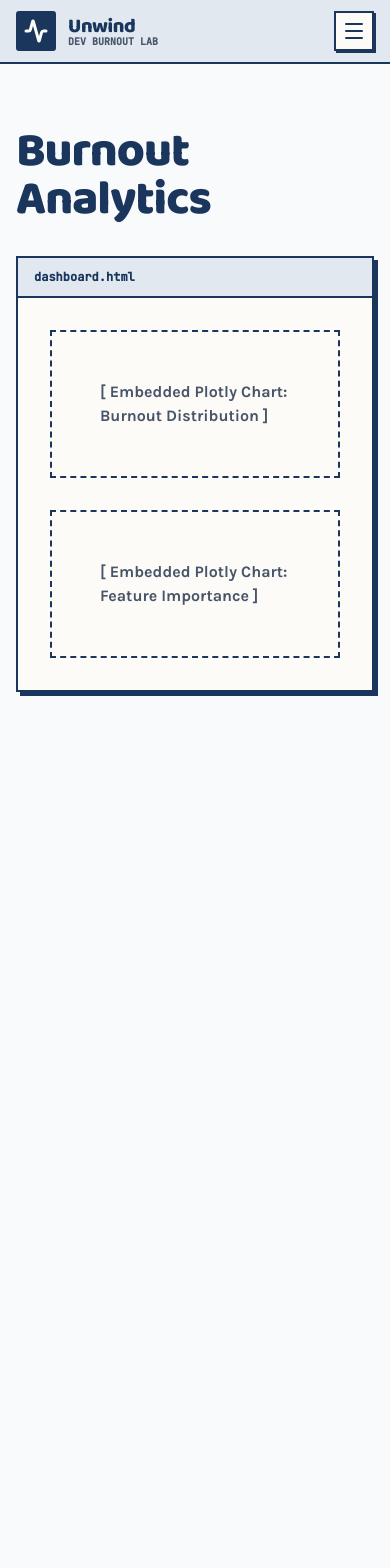
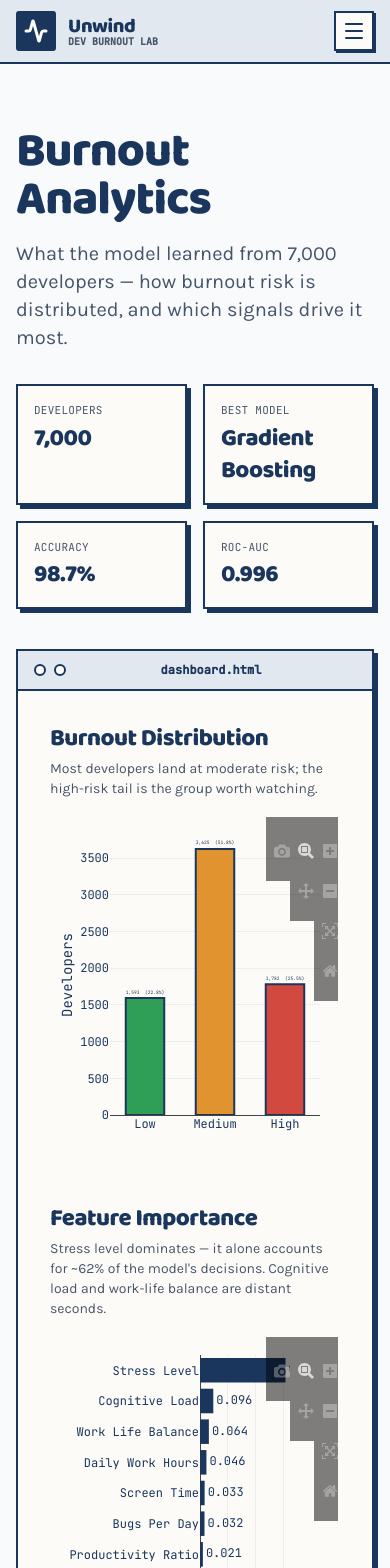
Before and after one commit to PraneetGogoi/Unwind, a Next.js app: page /dashboard in a window 390 px wide. Shown: the top 1568 px of the page. Before the commit the page ends 844 px from the top, so only its background shows below. Built offline with nearby package versions, Linux system fonts and the light colour scheme.

Commit message:
Update Dashboard to use Plotly charts

```diff
--- a/app/dashboard/page.tsx
+++ b/app/dashboard/page.tsx
@@ -1,25 +1,164 @@
 "use client";
 
+import { PlotlyChart } from "@/components/PlotlyChart";
+
+// ── Data baked from model.ipynb (RandomForest, 7,000 developers) ──
+const DISTRIBUTION = { Low: 1593, Medium: 3625, High: 1782 };
+const TOTAL = DISTRIBUTION.Low + DISTRIBUTION.Medium + DISTRIBUTION.High;
+
+const RISK_COLORS: Record<string, string> = {
+  Low: "#2f9e57",
+  Medium: "#e0932f",
+  High: "#d1493f",
+};
+
+// Sorted ascending so the strongest predictor renders at the top of the h-bar chart.
+const FEATURE_IMPORTANCE: { feature: string; importance: number }[] = [
+  { feature: "experience_years", importance: 0.0065 },
+  { feature: "age", importance: 0.0069 },
+  { feature: "commits_per_day", importance: 0.0073 },
+  { feature: "caffeine_intake", importance: 0.0078 },
+  { feature: "exercise_hours", importance: 0.0113 },
+  { feature: "sleep_hours", importance: 0.0154 },
+  { feature: "caffeine_per_sleep", importance: 0.018 },
+  { feature: "meetings_per_day", importance: 0.0196 },
+  { feature: "productivity_ratio", importance: 0.0208 },
+  { feature: "bugs_per_day", importance: 0.0323 },
+  { feature: "screen_time", importance: 0.0332 },
+  { feature: "daily_work_hours", importance: 0.0462 },
+  { feature: "work_life_balance", importance: 0.0638 },
+  { feature: "cognitive_load", importance: 0.0956 },
+  { feature: "stress_level", importance: 0.615 },
+];
+
+const prettify = (s: string) =>
+  s.replace(/_/g, " ").replace(/\b\w/g, (c) => c.toUpperCase());
+
+const MONO = "JetBrains Mono, ui-monospace, monospace";
+
 export default function DashboardPage() {
+  const levels = ["Low", "Medium", "High"] as const;
+
+  const distributionData: Plotly.Data[] = [
+    {
+      type: "bar",
+      x: [...levels],
+      y: levels.map((l) => DISTRIBUTION[l]),
+      marker: {
+        color: levels.map((l) => RISK_COLORS[l]),
+        line: { color: "#1a365d", width: 2 },
+      },
+      text: levels.map(
+        (l) =>
+          `${DISTRIBUTION[l].toLocaleString()}  (${((DISTRIBUTION[l] / TOTAL) * 100).toFixed(1)}%)`,
+      ),
+      textposition: "outside",
+      hovertemplate: "%{x}: %{y:,} devs<extra></extra>",
+    },
+  ];
+
+  const importanceData: Plotly.Data[] = [
+    {
+      type: "bar",
+      orientation: "h",
+      x: FEATURE_IMPORTANCE.map((f) => f.importance),
+      y: FEATURE_IMPORTANCE.map((f) => prettify(f.feature)),
+      marker: { color: "#1a365d", line: { color: "#1a365d", width: 0 } },
+      text: FEATURE_IMPORTANCE.map((f) => f.importance.toFixed(3)),
+      textposition: "outside",
+      hovertemplate: "%{y}: %{x:.3f}<extra></extra>",
+    },
+  ];
+
   return (
-    <div className="flex-1 bg-dots-bg text-ink selection:bg-ink selection:text-paper">
+    <div className="min-h-[calc(100vh-4rem)] bg-dots-bg text-ink selection:bg-ink selection:text-paper">
       <main className="max-w-5xl mx-auto px-4 py-16">
-        <h1 className="font-display text-5xl md:text-7xl mb-8">
+        <h1 className="font-display text-5xl md:text-7xl mb-4">
           Burnout Analytics
         </h1>
+        <p className="font-sans text-xl text-grey-text max-w-2xl mb-8">
+          What the model learned from 7,000 developers — how burnout risk is
+          distributed, and which signals drive it most.
+        </p>
+
+        {/* model summary strip */}
+        <div className="grid grid-cols-2 md:grid-cols-4 gap-4 mb-10">
+          {[
+            { k: "Developers", v: "7,000" },
+            { k: "Best model", v: "Gradient Boosting" },
+            { k: "Accuracy", v: "98.7%" },
+            { k: "ROC-AUC", v: "0.996" },
+          ].map((s) => (
+            <div key={s.k} className="brutal-card bg-paper p-4">
+              <div className="font-mono text-[11px] uppercase tracking-wide text-grey-text">
+                {s.k}
+              </div>
+              <div className="font-display text-2xl mt-1">{s.v}</div>
+            </div>
+          ))}
+        </div>
+
+        {/* charts */}
         <div className="brutal-card bg-paper p-8">
           <div className="h-10 border-b-2 border-ink flex items-center px-4 bg-frame -mx-8 -mt-8 mb-8">
-            <div className="font-mono text-xs font-bold">dashboard.html</div>
-          </div>
-          <div className="flex flex-col gap-8">
-            <div className="p-12 border-2 border-dashed border-ink flex items-center justify-center text-grey-text font-bold">
-              [ Embedded Plotly Chart: Burnout Distribution ]
+            <div className="flex gap-2">
+              <div className="w-3 h-3 rounded-full border-2 border-ink bg-paper"></div>
+              <div className="w-3 h-3 rounded-full border-2 border-ink bg-paper"></div>
             </div>
-            <div className="p-12 border-2 border-dashed border-ink flex items-center justify-center text-grey-text font-bold">
-              [ Embedded Plotly Chart: Feature Importance ]
+            <div className="mx-auto font-mono text-xs font-bold">
+              dashboard.html
             </div>
           </div>
+
+          <div className="flex flex-col gap-12">
+            <section>
+              <h2 className="font-display text-2xl mb-1">
+                Burnout Distribution
+              </h2>
+              <p className="font-sans text-sm text-grey-text mb-4">
+                Most developers land at moderate risk; the high-risk tail is the
+                group worth watching.
+              </p>
+              <PlotlyChart
+                data={distributionData}
+                height={340}
+                layout={{
+                  font: { family: MONO, color: "#1a365d", size: 12 },
+                  showlegend: false,
+                  bargap: 0.45,
+                  margin: { l: 60, r: 20, t: 20, b: 40 },
+                  yaxis: { title: { text: "Developers" }, rangemode: "tozero" },
+                  xaxis: { title: { text: "" } },
+                }}
+              />
+            </section>
+
+            <section>
+              <h2 className="font-display text-2xl mb-1">Feature Importance</h2>
+              <p className="font-sans text-sm text-grey-text mb-4">
+                Stress level dominates — it alone accounts for ~62% of the
+                model&apos;s decisions. Cognitive load and work-life balance are
+                distant seconds.
+              </p>
+              <PlotlyChart
+                data={importanceData}
+                height={520}
+                layout={{
+                  font: { family: MONO, color: "#1a365d", size: 12 },
+                  showlegend: false,
+                  margin: { l: 150, r: 50, t: 20, b: 40 },
+                  xaxis: { title: { text: "Importance" }, rangemode: "tozero" },
+                  yaxis: { automargin: true },
+                }}
+              />
+            </section>
+          </div>
         </div>
+
+        <p className="font-mono text-[11px] text-grey-text mt-6">
+          Source: RandomForest feature importances from model.ipynb · trained on
+          developer_burnout_dataset_7000.csv
+        </p>
       </main>
     </div>
   );
```
